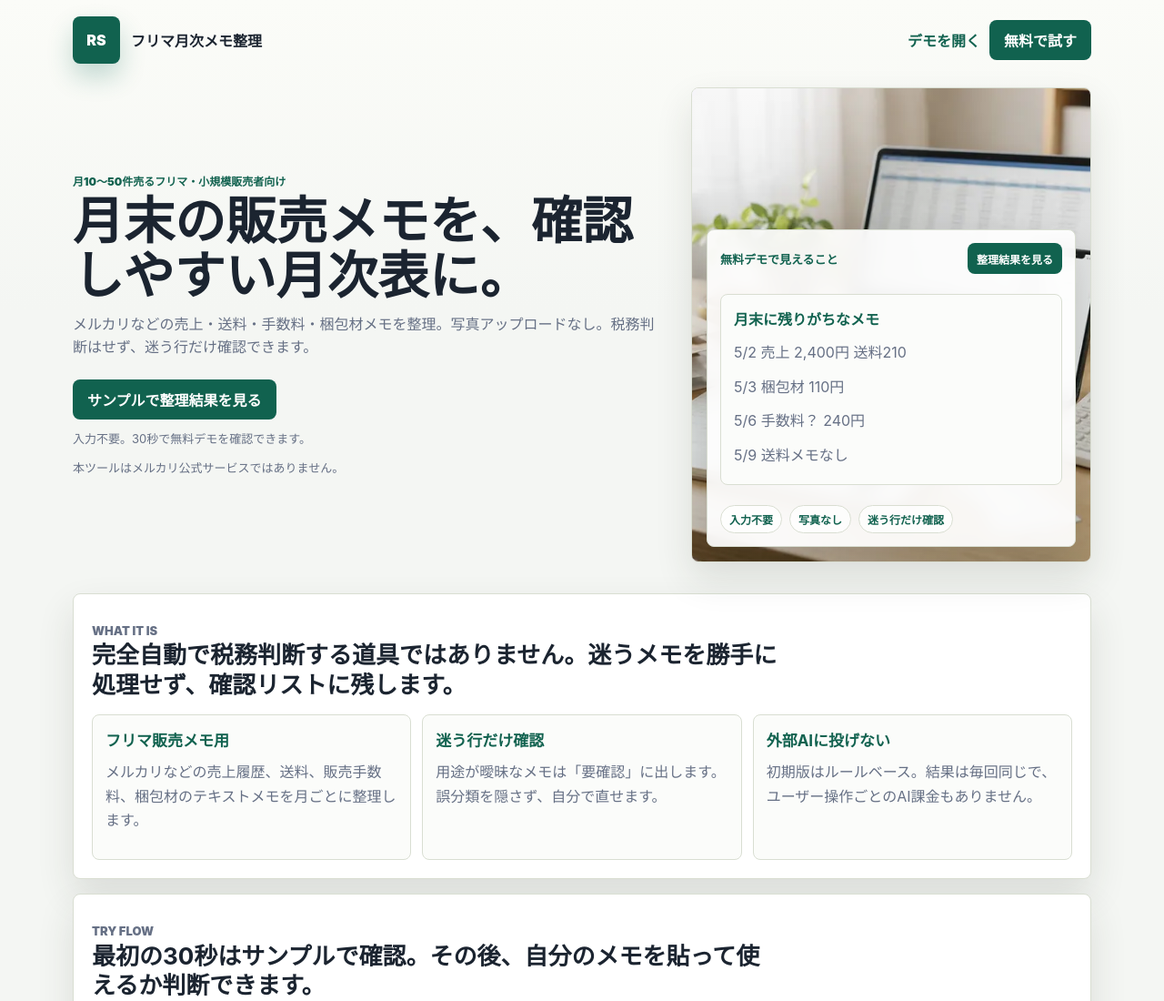
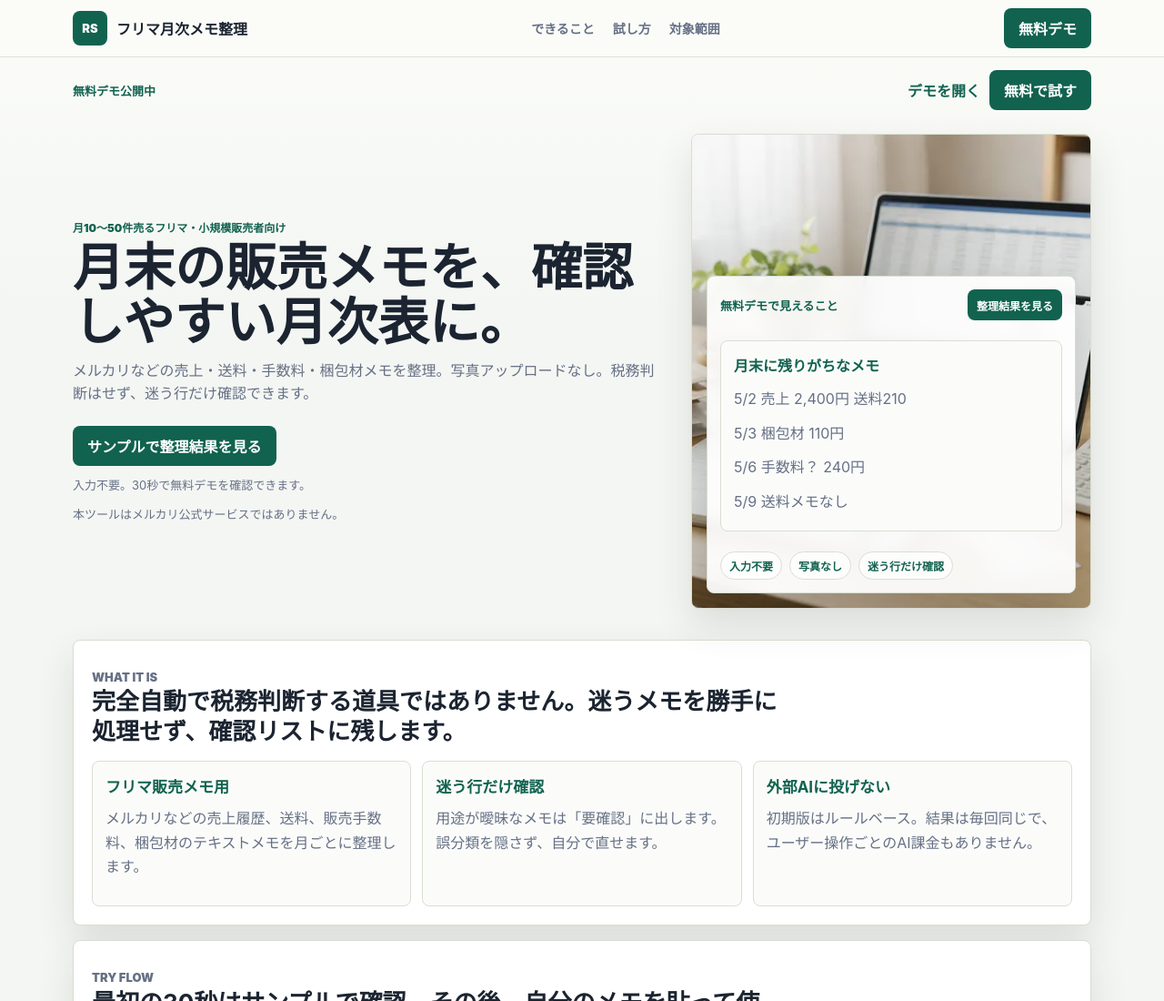
Before and after one commit to trinitrotorol/receipt-sorter, a website: page public/index.html in a window 1280 px wide. Shown: the top 1100 px of the page at 91% size. Drawn offline with Linux system fonts and the light colour scheme.

Commit message:
Add landing page header

```diff
--- a/public/index.html
+++ b/public/index.html
@@ -7,13 +7,25 @@
     <link rel="stylesheet" href="./styles.css">
   </head>
   <body>
+    <header class="site-header">
+      <div class="site-header-inner">
+        <a class="site-brand" href="./index.html" aria-label="フリマ月次メモ整理">
+          <span class="brand-mark compact">RS</span>
+          <span>フリマ月次メモ整理</span>
+        </a>
+        <nav class="site-nav" aria-label="ページ内ナビゲーション">
+          <a href="#what-it-is">できること</a>
+          <a href="#try-flow">試し方</a>
+          <a href="#scope">対象範囲</a>
+        </nav>
+        <a class="button-link header-cta" href="./app.html">無料デモ</a>
+      </div>
+    </header>
+
     <main class="landing-shell">
       <header class="landing-hero">
         <nav class="landing-nav" aria-label="Receipt Sorter">
-          <a class="landing-brand" href="./index.html" aria-label="Receipt Sorter landing">
-            <span class="brand-mark">RS</span>
-            <span>フリマ月次メモ整理</span>
-          </a>
+          <p class="landing-status">無料デモ公開中</p>
           <div class="landing-nav-actions">
             <a class="text-link" href="./app.html">デモを開く</a>
             <a class="button-link" href="./app.html">無料で試す</a>
@@ -75,7 +87,7 @@
         </section>
       </header>
 
-      <section class="landing-section">
+      <section class="landing-section" id="what-it-is">
         <div class="section-head compact">
           <div>
             <p class="step-label">WHAT IT IS</p>
@@ -98,7 +110,7 @@
         </div>
       </section>
 
-      <section class="landing-section">
+      <section class="landing-section" id="try-flow">
         <div class="section-head compact">
           <div>
             <p class="step-label">TRY FLOW</p>
@@ -124,7 +136,7 @@
         </div>
       </section>
 
-      <section class="landing-section">
+      <section class="landing-section" id="scope">
         <div class="section-head compact">
           <div>
             <p class="step-label">SCOPE</p>
--- a/public/styles.css
+++ b/public/styles.css
@@ -68,6 +68,13 @@ input {
   color: #fff;
   font-weight: 900;
   box-shadow: 0 14px 28px rgba(15, 107, 87, 0.24);
+}
+
+.brand-mark.compact {
+  width: 38px;
+  height: 38px;
+  font-size: 13px;
+  box-shadow: none;
 }
 
 .kicker {
@@ -826,7 +833,61 @@ input {
 .landing-shell {
   width: min(1120px, calc(100% - 28px));
   margin: 0 auto;
-  padding: 18px 0 46px;
+  padding: 14px 0 46px;
+}
+
+.site-header {
+  position: sticky;
+  top: 0;
+  z-index: 10;
+  border-bottom: 1px solid rgba(217, 222, 210, 0.86);
+  background: rgba(251, 252, 248, 0.92);
+  backdrop-filter: blur(12px);
+}
+
+.site-header-inner {
+  display: grid;
+  grid-template-columns: auto minmax(0, 1fr) auto;
+  gap: 18px;
+  align-items: center;
+  width: min(1120px, calc(100% - 28px));
+  min-height: 62px;
+  margin: 0 auto;
+}
+
+.site-brand,
+.site-nav {
+  display: flex;
+  align-items: center;
+}
+
+.site-brand {
+  gap: 10px;
+  color: var(--ink);
+  font-weight: 900;
+  text-decoration: none;
+  white-space: nowrap;
+}
+
+.site-nav {
+  justify-content: center;
+  gap: 20px;
+}
+
+.site-nav a {
+  color: var(--muted);
+  font-size: 14px;
+  font-weight: 900;
+  text-decoration: none;
+}
+
+.site-nav a:hover {
+  color: var(--green);
+}
+
+.header-cta {
+  min-height: 38px;
+  padding: 0 14px;
 }
 
 .landing-hero {
@@ -846,6 +907,13 @@ input {
 .landing-nav {
   justify-content: space-between;
   gap: 16px;
+}
+
+.landing-status {
+  margin: 0;
+  color: var(--green);
+  font-size: 13px;
+  font-weight: 900;
 }
 
 .landing-brand {
@@ -1167,6 +1235,14 @@ input {
     justify-content: stretch;
   }
 
+  .site-header-inner {
+    grid-template-columns: 1fr auto;
+  }
+
+  .site-nav {
+    display: none;
+  }
+
   .try-own-actions {
     justify-content: stretch;
   }
@@ -1209,9 +1285,23 @@ input {
 }
 
 @media (max-width: 620px) {
+  .site-header-inner {
+    min-height: 58px;
+  }
+
+  .site-brand span:last-child {
+    max-width: 142px;
+    overflow: hidden;
+    text-overflow: ellipsis;
+  }
+
+  .header-cta {
+    min-height: 36px;
+  }
+
   .landing-shell {
     width: 100%;
-    padding: 18px 14px 46px;
+    padding: 14px 14px 46px;
   }
 
   .landing-hero-grid,
```
Also changed, not shown: public/landing.html (+19 -7 lines).
